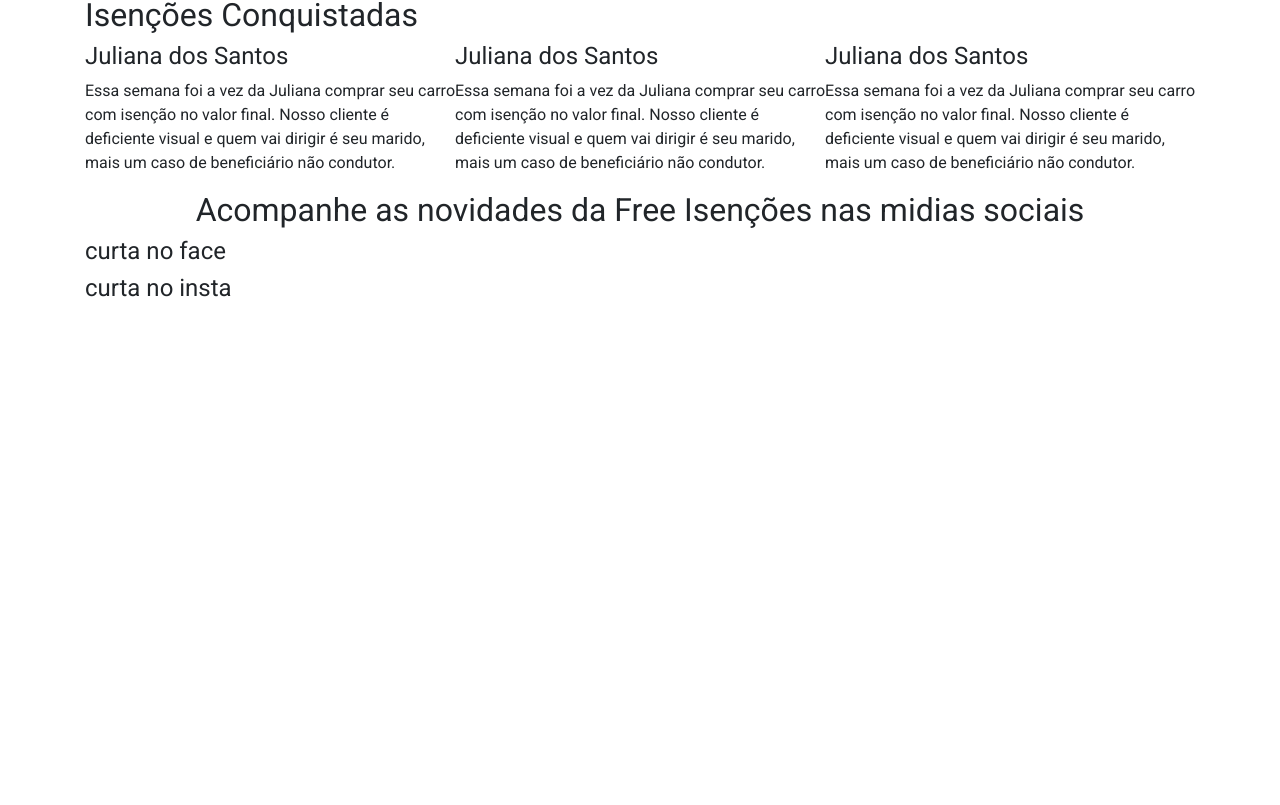
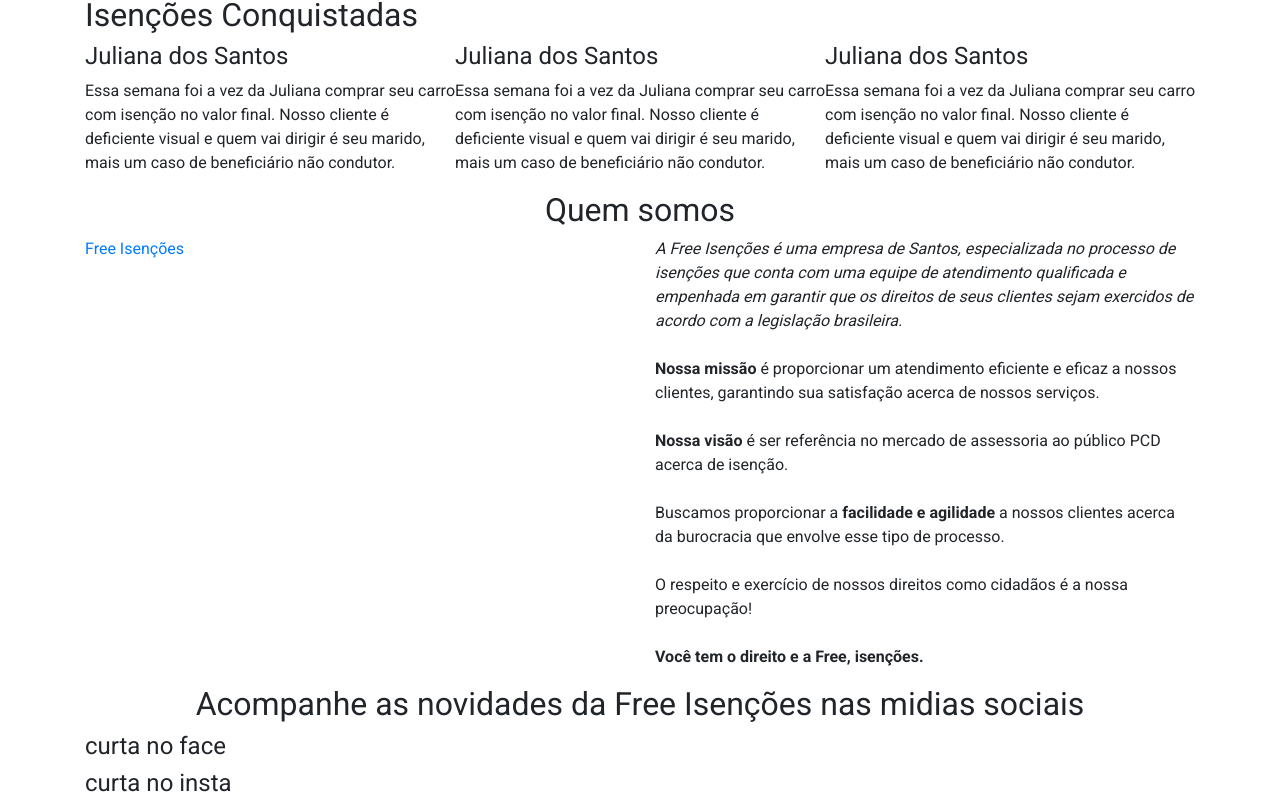
Before and after one commit to caiobatis/freeisencoes-client-react, a React app: page / in a window 1280 px wide. Shown: the part 943-1748 px from the top of the page. Before the commit the page ends 1254 px from the top, so only its background shows below. Built offline with nearby package versions, Linux system fonts and the light colour scheme.

Commit message:
logo component styles

```diff
--- a/src/components/Home/Home.jsx
+++ b/src/components/Home/Home.jsx
@@ -4,6 +4,7 @@
 import AsyncScriptLoader from '../../lib/AsyncScriptLoader'
 import styles from './Home.scss'
 import Slider from 'react-slick'
+import Logo from '../Logo/Logo';
 
 class Routes extends Component {
 
@@ -223,7 +224,34 @@
         </section>
 
 
-        <section className="aboutUs"></section>
+        <section className={styles.aboutUs}>
+          <div className="container">
+            <div className="row">
+              <div className="col-md-12 text-center">
+                <h2 className={styles.h2}>Quem somos</h2>
+              </div>
+              <div className="col-md-6">
+                <div className={styles.logoCenter}>
+                  <Logo
+                    type={'secundary'}
+                  />
+                </div>
+              </div>
+              <div className="col-md-6">
+                <div className={styles.text}>
+                  <i>A Free Isenções é uma empresa de Santos, especializada no processo de isenções que conta com uma equipe de atendimento qualificada e empenhada em garantir que os direitos de seus clientes sejam exercidos de acordo com a legislação brasileira.</i> <br/> <br/>
+                  <p className={styles.p}>
+                    <b>Nossa missão</b> é proporcionar um atendimento eficiente e eficaz a nossos clientes, garantindo sua satisfação acerca de nossos serviços. <br/> <br/>
+                    <b>Nossa visão</b> é ser referência no mercado de assessoria ao público PCD acerca de isenção. <br/> <br/>
+                    Buscamos proporcionar a <b>facilidade e agilidade</b> a nossos clientes acerca da burocracia que envolve esse tipo de processo. <br/> <br/>
+                    O respeito e exercício de nossos direitos como cidadãos é a nossa preocupação! <br/><br/>
+                    <strong>Você tem o direito e a Free, isenções.</strong>
+                  </p>
+                </div>
+              </div>
+            </div>
+          </div>
+        </section>
         <section className={styles.socials}>
           <div className="container">
             <div className="text-center">
--- a/src/components/Home/Home.scss
+++ b/src/components/Home/Home.scss
@@ -292,3 +292,31 @@
 
   }
 }
+
+.aboutUs {
+  padding: 3em 0;
+  background: #eee;
+  .h2 {
+    color: #203c93;
+    font-weight: 200;
+    margin-bottom: 1em;
+    text-transform: uppercase;
+  }
+  .text {
+    .p {
+      color: #203c93;
+      font-size: 20px;
+    }
+    i {
+      color: #203c93;
+      font-size: 16px;
+      line-height: 16px;
+    }
+  }
+  .logoCenter {
+    display: flex;
+    align-items: center;
+    justify-content: center;
+    height: 100%;
+  }
+}
--- a/src/components/Logo/Logo.jsx
+++ b/src/components/Logo/Logo.jsx
@@ -1,12 +1,18 @@
 import React from 'react'
+import classNames from 'classnames'
 import Link from '../Link/Link'
 import styles from './Logo.scss'
 
 const Logo = props => {
+
+  const _class = classNames(styles.logoLink, {
+    [styles[props.type]]: props.type
+  })
+
   return (
     <Link
       to={'/'}
-      className={styles.logoLink}
+      className={_class}
     >
       <div className={styles.logo}>
         Free Isenções
--- a/src/components/Logo/Logo.scss
+++ b/src/components/Logo/Logo.scss
@@ -9,4 +9,10 @@
     height: 70px;
     font-size: 0;
   }
+  &.secundary {
+    .logo {
+      background: url('../../images/sprite.png');
+      background-position: 0px -73px;
+    }
+  }
 }
```
